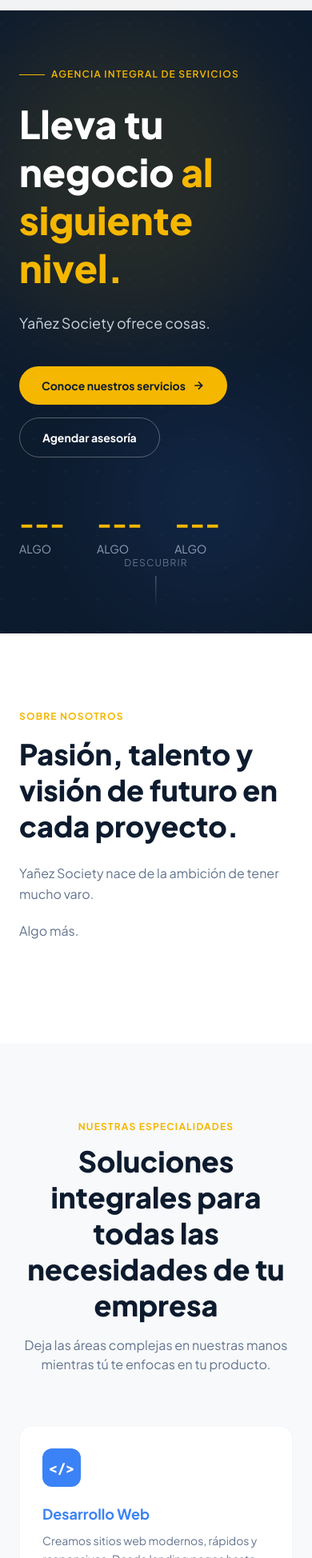
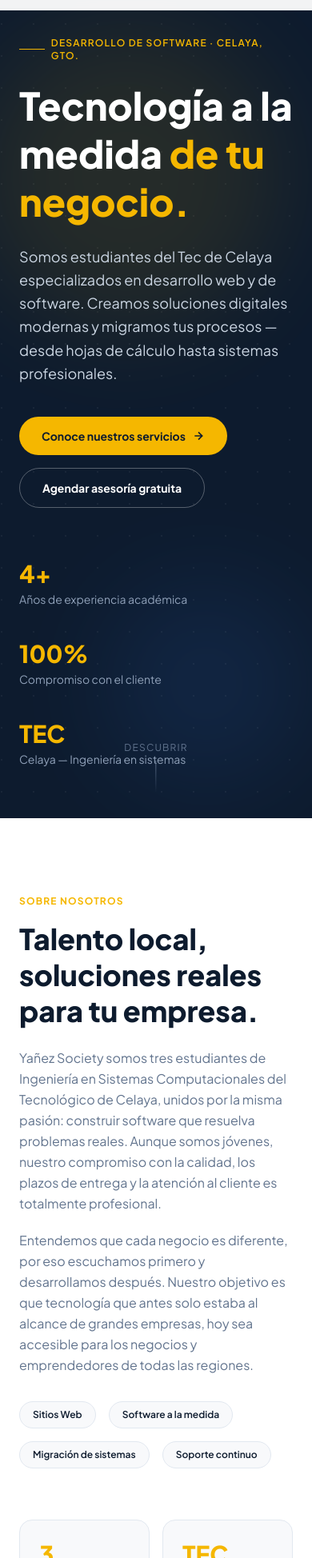
Before and after one commit to BlaKCronic/Society, a React (Vite) app: page / in a window 390 px wide. Shown: the part 52-2000 px from the top of the page at 80% size. Built offline with nearby package versions, Linux system fonts and the light colour scheme.

Commit message:
actualizacion de los datos

```diff
--- a/src/components/About.jsx
+++ b/src/components/About.jsx
@@ -6,14 +6,35 @@
           <div>
             <p className="text-xs font-bold tracking-widest uppercase mb-4" style={{ color: '#f5b700' }}>Sobre Nosotros</p>
             <h2 className="text-4xl md:text-5xl font-extrabold leading-tight mb-6" style={{ color: '#0d1b2e' }}>
-              Pasión, talento y visión de futuro en cada proyecto.
+              Talento local, soluciones reales para tu empresa.
             </h2>
             <p className="text-slate-500 leading-relaxed mb-5">
-              Yañez Society nace de la ambición de tener mucho varo.
+              Yañez Society somos tres estudiantes de Ingeniería en Sistemas Computacionales del Tecnológico de Celaya, unidos por la misma pasión: construir software que resuelva problemas reales. Aunque somos jóvenes, nuestro compromiso con la calidad, los plazos de entrega y la atención al cliente es totalmente profesional.
             </p>
             <p className="text-slate-500 leading-relaxed mb-8">
-              Algo más.
+              Entendemos que cada negocio es diferente, por eso escuchamos primero y desarrollamos después. Nuestro objetivo es que tecnología que antes solo estaba al alcance de grandes empresas, hoy sea accesible para los negocios y emprendedores de todas las regiones.
             </p>
+            <div className="flex flex-wrap gap-4">
+              {['Sitios Web', 'Software a la medida', 'Migración de sistemas', 'Soporte continuo'].map((tag) => (
+                <span key={tag} className="text-xs font-semibold px-4 py-2 rounded-full border" style={{ color: '#0d1b2e', borderColor: '#e2e8f0', backgroundColor: '#f8f9fb' }}>
+                  {tag}
+                </span>
+              ))}
+            </div>
+          </div>
+
+          <div className="grid grid-cols-2 gap-4">
+            {[
+              { number: '3', label: 'Fundadores especializados en desarrollo' },
+              { number: 'TEC', label: 'Celaya — formación de alto nivel técnico' },
+              { number: '∞', label: 'Disposición y flexibilidad de horario' },
+              { number: 'Cero', label: 'Costos ocultos — siempre transparencia total' },
+            ].map((item) => (
+              <div key={item.label} className="rounded-2xl p-6 flex flex-col gap-2" style={{ backgroundColor: '#f8f9fb', border: '1px solid #e2e8f0' }}>
+                <span className="text-3xl font-extrabold" style={{ color: '#f5b700' }}>{item.number}</span>
+                <span className="text-sm text-slate-500 leading-snug">{item.label}</span>
+              </div>
+            ))}
           </div>
         </div>
       </div>
--- a/src/components/Contact.jsx
+++ b/src/components/Contact.jsx
@@ -18,10 +18,10 @@
           <div>
             <p className="text-xs font-bold tracking-widest uppercase mb-4" style={{ color: '#f5b700' }}>Contacto</p>
             <h2 className="text-4xl md:text-5xl font-extrabold leading-tight mb-5" style={{ color: '#0d1b2e' }}>
-              Iniciemos tu próximo gran proyecto.
+              Cuéntanos tu idea, nosotros la hacemos realidad.
             </h2>
             <p className="text-slate-500 leading-relaxed mb-10">
-              ¿Tienes una idea en mente? Escríbenos y agendaremos una reunión para evaluar cómo podemos ayudarte.
+              La primera asesoría es completamente gratuita. Agenda una reunión con nosotros y evaluamos juntos cómo podemos ayudarte con tu proyecto.
             </p>
             <div className="space-y-5">
               <div className="flex items-center gap-4">
@@ -43,8 +43,20 @@
                   </svg>
                 </div>
                 <div>
-                  <div className="font-semibold text-sm" style={{ color: '#0d1b2e' }}>Teléfono</div>
-                  <div className="text-slate-500 text-sm">+1234567890</div>
+                  <div className="font-semibold text-sm" style={{ color: '#0d1b2e' }}>WhatsApp / Teléfono</div>
+                  <div className="text-slate-500 text-sm">+52 461 XXX XXXX</div>
+                </div>
+              </div>
+              <div className="flex items-center gap-4">
+                <div className="w-11 h-11 rounded-xl flex items-center justify-center bg-white flex-shrink-0" style={{ boxShadow: '0 1px 6px rgba(0,0,0,0.08)' }}>
+                  <svg width="18" height="18" viewBox="0 0 24 24" fill="none" stroke="#64748b" strokeWidth="2">
+                    <path d="M21 10c0 7-9 13-9 13s-9-6-9-13a9 9 0 0 1 18 0z" />
+                    <circle cx="12" cy="10" r="3" />
+                  </svg>
+                </div>
+                <div>
+                  <div className="font-semibold text-sm" style={{ color: '#0d1b2e' }}>Ubicación</div>
+                  <div className="text-slate-500 text-sm">Celaya, Guanajuato — reuniones presenciales disponibles</div>
                 </div>
               </div>
             </div>
@@ -59,15 +71,16 @@
                   </svg>
                 </div>
                 <h3 className="font-bold text-xl mb-2" style={{ color: '#0d1b2e' }}>¡Mensaje enviado!</h3>
-                <p className="text-slate-500 text-sm">Nos pondremos en contacto contigo muy pronto.</p>
+                <p className="text-slate-500 text-sm">Nos pondremos en contacto contigo en menos de 24 horas.</p>
               </div>
             ) : (
               <>
-                <h3 className="font-bold text-xl mb-6" style={{ color: '#0d1b2e' }}>Envíanos un mensaje</h3>
+                <h3 className="font-bold text-xl mb-1" style={{ color: '#0d1b2e' }}>Envíanos un mensaje</h3>
+                <p className="text-slate-400 text-xs mb-6">Primera asesoría 100% gratuita y sin compromiso.</p>
                 <form onSubmit={handleSubmit} className="space-y-4">
                   <div>
                     <label className="block text-xs font-semibold text-slate-600 mb-1.5">Nombre o Empresa</label>
-                    <input type="text" placeholder="Ej: Luis Lao" value={form.name} onChange={(e) => setForm({ ...form, name: e.target.value })} className={inputClass} required />
+                    <input type="text" placeholder="Ej: Ferretería El Clavo" value={form.name} onChange={(e) => setForm({ ...form, name: e.target.value })} className={inputClass} required />
                   </div>
                   <div>
                     <label className="block text-xs font-semibold text-slate-600 mb-1.5">Correo Electrónico</label>
@@ -77,16 +90,18 @@
                     <label className="block text-xs font-semibold text-slate-600 mb-1.5">Servicio de Interés</label>
                     <select value={form.service} onChange={(e) => setForm({ ...form, service: e.target.value })} className={inputClass}>
                       <option value="">Selecciona un servicio</option>
-                      <option>Desarrollo Web</option>
-                      <option>Desarrollo de Software</option>
+                      <option>Desarrollo Web (sitio o tienda en línea)</option>
+                      <option>Desarrollo de Software a la medida</option>
+                      <option>Migración de Excel a sistema profesional</option>
+                      <option>Otro / No sé por dónde empezar</option>
                     </select>
                   </div>
                   <div>
-                    <label className="block text-xs font-semibold text-slate-600 mb-1.5">Mensaje</label>
-                    <textarea rows={4} placeholder="Cuéntanos un poco sobre tu proyecto o necesidad..." value={form.message} onChange={(e) => setForm({ ...form, message: e.target.value })} className={`${inputClass} resize-none`} required />
+                    <label className="block text-xs font-semibold text-slate-600 mb-1.5">Cuéntanos tu idea o problema</label>
+                    <textarea rows={4} placeholder="Ej: Tengo una tienda y quiero un sistema para controlar mi inventario y ventas..." value={form.message} onChange={(e) => setForm({ ...form, message: e.target.value })} className={`${inputClass} resize-none`} required />
                   </div>
                   <button type="submit" className="w-full py-3.5 rounded-xl font-bold text-sm transition-all hover:opacity-90 cursor-pointer" style={{ backgroundColor: '#f5b700', color: '#0d1b2e' }}>
-                    Enviar mensaje
+                    Solicitar asesoría gratuita
                   </button>
                 </form>
               </>
--- a/src/components/Footer.jsx
+++ b/src/components/Footer.jsx
@@ -1,18 +1,23 @@
 export default function Footer() {
   return (
     <footer style={{ backgroundColor: '#0d1b2e' }} className="py-10 border-t border-white/5">
-      <div className="max-w-7xl mx-auto px-6 flex flex-col md:flex-row items-center justify-between gap-4">
-        <div className="flex items-center gap-2">
-          <div className="w-8 h-8 rounded-lg flex items-center justify-center text-white text-xs font-bold" style={{ backgroundColor: 'rgba(245,183,0,0.2)', border: '1px solid rgba(245,183,0,0.3)' }}>
-            YS
+      <div className="max-w-7xl mx-auto px-6 flex flex-col md:flex-row items-center justify-between gap-6">
+        <div className="flex flex-col items-center md:items-start gap-1">
+          <div className="flex items-center gap-2">
+            <div className="w-8 h-8 rounded-lg flex items-center justify-center text-white text-xs font-bold" style={{ backgroundColor: 'rgba(245,183,0,0.2)', border: '1px solid rgba(245,183,0,0.3)' }}>
+              YS
+            </div>
+            <span className="text-white font-bold text-sm">Yañez Society</span>
           </div>
-          <span className="text-white font-bold text-sm">Yañez Society</span>
+          <p className="text-slate-500 text-xs">Tecnológico de Celaya · Celaya, Guanajuato</p>
         </div>
-        <p className="text-slate-500 text-xs">
+
+        <p className="text-slate-500 text-xs text-center">
           © {new Date().getFullYear()} Yañez Society. Todos los derechos reservados.
         </p>
+
         <div className="flex gap-6">
-          {[['Inicio', '#inicio'], ['Servicios', '#servicios'], ['Contacto', '#contacto']].map(([label, href]) => (
+          {[['Inicio', '#inicio'], ['Servicios', '#servicios'], ['Equipo', '#equipo'], ['Contacto', '#contacto']].map(([label, href]) => (
             <a key={label} href={href} className="text-slate-500 hover:text-slate-300 text-xs transition-colors">
               {label}
             </a>
--- a/src/components/Hero.jsx
+++ b/src/components/Hero.jsx
@@ -12,17 +12,17 @@
           <div className="inline-flex items-center gap-2 mb-6">
             <div className="w-8 h-px" style={{ backgroundColor: '#f5b700' }} />
             <span className="text-xs font-semibold tracking-widest uppercase" style={{ color: '#f5b700' }}>
-              Agencia integral de servicios
+              Desarrollo de software · Celaya, Gto.
             </span>
           </div>
 
           <h1 className="text-5xl md:text-7xl font-extrabold leading-tight text-white mb-6">
-            Lleva tu negocio{' '}
-            <span style={{ color: '#f5b700' }}>al siguiente nivel.</span>
+            Tecnología a la medida{' '}
+            <span style={{ color: '#f5b700' }}>de tu negocio.</span>
           </h1>
 
           <p className="text-lg text-slate-300 max-w-xl mb-10 leading-relaxed">
-            Yañez Society ofrece cosas.
+            Somos estudiantes del Tec de Celaya especializados en desarrollo web y de software. Creamos soluciones digitales modernas y migramos tus procesos — desde hojas de cálculo hasta sistemas profesionales.
           </p>
 
           <div className="flex flex-wrap items-center gap-4 mb-16">
@@ -33,15 +33,15 @@
               </svg>
             </a>
             <a href="#contacto" className="px-7 py-3.5 rounded-full font-bold text-sm border text-white transition-all hover:bg-white/10" style={{ borderColor: 'rgba(255,255,255,0.3)' }}>
-              Agendar asesoría
+              Agendar asesoría gratuita
             </a>
           </div>
 
           <div className="flex flex-wrap gap-10">
             {[
-              { value: '---', label: 'ALGO' },
-              { value: '---', label: 'ALGO' },
-              { value: '---', label: 'ALGO' },
+              { value: '4+', label: 'Años de experiencia académica' },
+              { value: '100%', label: 'Compromiso con el cliente' },
+              { value: 'TEC', label: 'Celaya — Ingeniería en sistemas' },
             ].map((stat) => (
               <div key={stat.label}>
                 <div className="text-3xl font-extrabold" style={{ color: '#f5b700' }}>{stat.value}</div>
--- a/src/components/Services.jsx
+++ b/src/components/Services.jsx
@@ -1,7 +1,25 @@
 const services = [
-  { icon: '</>', color: '#3b82f6', title: 'Desarrollo Web', description: 'Creamos sitios web modernos, rápidos y responsivos. Desde landing pages hasta e-commerce completos y aplicaciones web a medida.' },
-  { icon: '▦', color: '#10b981', title: 'Cosa', description: 'Algo.' },
-  { icon: '⬡', color: '#06b6d4', title: 'Cosa', description: 'Algo.' },
+  {
+    icon: '</>',
+    color: '#3b82f6',
+    title: 'Desarrollo Web',
+    description: 'Diseñamos y construimos sitios web modernos, rápidos y responsivos. Landing pages, portafolios, catálogos en línea, e-commerce y aplicaciones web a la medida de tu negocio.',
+    bullets: ['Diseño UI/UX atractivo', 'Adaptable a celular y tablet', 'SEO básico incluido', 'Entrega en tiempo acordado'],
+  },
+  {
+    icon: '⬡',
+    color: '#10b981',
+    title: 'Desarrollo de Software',
+    description: 'Creamos sistemas de escritorio o web totalmente personalizados: control de inventario, facturación, agendas, CRM, reportes y cualquier proceso que necesites automatizar.',
+    bullets: ['Análisis de requerimientos sin costo', 'Interfaz intuitiva', 'Base de datos robusta', 'Documentación y capacitación'],
+  },
+  {
+    icon: '⇄',
+    color: '#f59e0b',
+    title: 'Migración de Software',
+    description: '¿Todavía usas hojas de Excel para controlar tu negocio? Te ayudamos a migrar tus procesos a un sistema profesional: más rápido, seguro y fácil de usar para todo tu equipo.',
+    bullets: ['De Excel a sistema web o desktop', 'Sin pérdida de tu información', 'Capacitación al equipo', 'Soporte post-migración'],
+  },
 ]
 
 export default function Services() {
@@ -11,24 +29,43 @@
         <div className="text-center mb-16">
           <p className="text-xs font-bold tracking-widest uppercase mb-3" style={{ color: '#f5b700' }}>Nuestras Especialidades</p>
           <h2 className="text-4xl md:text-5xl font-extrabold leading-tight max-w-2xl mx-auto mb-4" style={{ color: '#0d1b2e' }}>
-            Soluciones integrales para todas las necesidades de tu empresa
+            Soluciones digitales completas para tu empresa
           </h2>
           <p className="text-slate-500 max-w-xl mx-auto">
-            Deja las áreas complejas en nuestras manos mientras tú te enfocas en tu producto.
+            Desde una página web hasta un sistema empresarial completo — nos adaptamos al tamaño y presupuesto de tu negocio.
           </p>
         </div>
 
         <div className="grid md:grid-cols-2 lg:grid-cols-3 gap-6">
           {services.map((svc) => (
-            <div key={svc.title} className="bg-white rounded-2xl p-7 border border-slate-100 transition-all hover:border-slate-200 hover:shadow-lg hover:-translate-y-0.5">
-              <div className="w-12 h-12 rounded-xl flex items-center justify-center text-white text-lg font-bold mb-5" style={{ backgroundColor: svc.color }}>
+            <div key={svc.title} className="bg-white rounded-2xl p-7 border border-slate-100 transition-all hover:border-slate-200 hover:shadow-lg hover:-translate-y-0.5 flex flex-col">
+              <div className="w-12 h-12 rounded-xl flex items-center justify-center text-white text-lg font-bold mb-5 flex-shrink-0" style={{ backgroundColor: svc.color }}>
                 {svc.icon}
               </div>
-              <h3 className="font-bold text-lg mb-2" style={{ color: svc.color }}>{svc.title}</h3>
-              <p className="text-slate-500 text-sm leading-relaxed">{svc.description}</p>
+              <h3 className="font-bold text-lg mb-2" style={{ color: '#0d1b2e' }}>{svc.title}</h3>
+              <p className="text-slate-500 text-sm leading-relaxed mb-5">{svc.description}</p>
+              <ul className="space-y-2 mt-auto">
+                {svc.bullets.map((b) => (
+                  <li key={b} className="flex items-center gap-2 text-xs text-slate-500">
+                    <span className="w-4 h-4 rounded-full flex items-center justify-center flex-shrink-0" style={{ backgroundColor: `${svc.color}20` }}>
+                      <svg width="8" height="8" viewBox="0 0 24 24" fill="none" stroke={svc.color} strokeWidth="3">
+                        <path d="M20 6L9 17l-5-5" strokeLinecap="round" strokeLinejoin="round" />
+                      </svg>
+                    </span>
+                    {b}
+                  </li>
+                ))}
+              </ul>
             </div>
           ))}
         </div>
+
+        <p className="text-center text-slate-400 text-sm mt-10">
+          ¿No encuentras lo que buscas?{' '}
+          <a href="#contacto" className="font-semibold underline underline-offset-2" style={{ color: '#f5b700' }}>
+            Escríbenos y lo evaluamos juntos.
+          </a>
+        </p>
       </div>
     </section>
   )
--- a/src/components/Team.jsx
+++ b/src/components/Team.jsx
@@ -1,7 +1,25 @@
 const team = [
-  { name: 'Josué Yañez', role: 'CEO & Desarrollo de software', initials: 'JY', color: '#3b82f6' },
-  { name: 'Roberto Roque', role: 'Desarrollo y diseño de software y web', initials: 'RR', color: '#10b981' },
-  { name: 'Christian Ponce', role: 'Desarrollo y diseño de software y web', initials: 'CP', color: '#8b5cf6' },
+  {
+    name: 'Josué Yañez',
+    role: 'CEO & Desarrollo de Software',
+    description: 'Lidera la arquitectura de sistemas y coordina los proyectos. Especialista en backend y bases de datos.',
+    initials: 'JY',
+    color: '#3b82f6',
+  },
+  {
+    name: 'Christian Eduardo',
+    role: 'Desarrollo Web & Software',
+    description: 'Diseña y programa interfaces modernas. Domina el desarrollo frontend y la experiencia de usuario.',
+    initials: 'CE',
+    color: '#10b981',
+  },
+  {
+    name: 'Roberto Roque',
+    role: 'Desarrollo Web & Software',
+    description: 'Experto en integración de sistemas y lógica de negocio. Se encarga de que todo funcione de punta a punta.',
+    initials: 'RR',
+    color: '#8b5cf6',
+  },
 ]
 
 export default function Team() {
@@ -12,40 +30,33 @@
           <p className="text-xs font-bold tracking-widest uppercase mb-3" style={{ color: '#f5b700' }}>Nuestro Equipo</p>
           <h2 className="text-4xl md:text-5xl font-extrabold mb-4" style={{ color: '#0d1b2e' }}>Conoce a los fundadores</h2>
           <p className="text-slate-500 max-w-xl mx-auto">
-            Somos un equipo de..
+            Tres estudiantes del Tecnológico de Celaya unidos por la misma visión: llevar tecnología de calidad a los negocios del Bajío.
           </p>
         </div>
 
-        <div className="grid sm:grid-cols-2 lg:grid-cols-4 gap-6">
+        <div className="grid sm:grid-cols-3 gap-6 max-w-4xl mx-auto">
           {team.map((member) => (
-            <div key={member.name} className="group rounded-2xl overflow-hidden" style={{ backgroundColor: '#0d1b2e' }}>
-              <div className="h-52 flex items-center justify-center relative" style={{ background: `linear-gradient(135deg, ${member.color}33 0%, #0d1b2e 100%)` }}>
+            <div key={member.name} className="group rounded-2xl overflow-hidden flex flex-col" style={{ backgroundColor: '#0d1b2e' }}>
+              <div className="h-48 flex items-center justify-center relative" style={{ background: `linear-gradient(135deg, ${member.color}33 0%, #0d1b2e 100%)` }}>
                 <div className="w-24 h-24 rounded-full flex items-center justify-center text-white text-3xl font-bold"
                   style={{ backgroundColor: `${member.color}40`, border: `2px solid ${member.color}60` }}>
                   {member.initials}
                 </div>
-                <div className="absolute bottom-4 left-0 right-0 flex justify-center gap-2 opacity-0 group-hover:opacity-100 transition-opacity">
-                  <a href="#" className="w-8 h-8 rounded-full bg-white flex items-center justify-center text-slate-700 hover:bg-slate-100 transition-colors">
-                    <svg width="13" height="13" viewBox="0 0 24 24" fill="currentColor">
-                      <path d="M16 8a6 6 0 0 1 6 6v7h-4v-7a2 2 0 0 0-4 0v7h-4v-7a6 6 0 0 1 6-6zM2 9h4v12H2z" />
-                      <circle cx="4" cy="4" r="2" />
-                    </svg>
-                  </a>
-                  <a href="#" className="w-8 h-8 rounded-full bg-white flex items-center justify-center text-slate-700 hover:bg-slate-100 transition-colors">
-                    <svg width="13" height="13" viewBox="0 0 24 24" fill="none" stroke="currentColor" strokeWidth="2">
-                      <path d="M4 4h16c1.1 0 2 .9 2 2v12c0 1.1-.9 2-2 2H4c-1.1 0-2-.9-2-2V6c0-1.1.9-2 2-2z" />
-                      <polyline points="22,6 12,13 2,6" />
-                    </svg>
-                  </a>
-                </div>
               </div>
-              <div className="p-5">
-                <h3 className="font-bold text-white text-sm">{member.name}</h3>
-                <p className="text-slate-400 text-xs mt-1">{member.role}</p>
-                <div className="mt-3 h-0.5 w-8 rounded" style={{ backgroundColor: member.color }} />
+              <div className="p-6 flex flex-col flex-1">
+                <h3 className="font-bold text-white text-base">{member.name}</h3>
+                <p className="text-xs font-semibold mt-0.5 mb-3" style={{ color: member.color }}>{member.role}</p>
+                <p className="text-slate-400 text-xs leading-relaxed flex-1">{member.description}</p>
+                <div className="mt-4 h-0.5 w-8 rounded" style={{ backgroundColor: member.color }} />
               </div>
             </div>
           ))}
+        </div>
+
+        <div className="mt-16 rounded-2xl p-8 text-center max-w-2xl mx-auto" style={{ backgroundColor: '#f8f9fb', border: '1px solid #e2e8f0' }}>
+          <p className="text-slate-500 text-sm leading-relaxed">
+            <strong className="text-slate-700">Estudiantes del Tec de Celaya</strong> — Ingeniería en Sistemas Computacionales. Comprometidos con la calidad, la puntualidad y la honestidad en cada entrega.
+          </p>
         </div>
       </div>
     </section>
--- a/src/components/WhyUs.jsx
+++ b/src/components/WhyUs.jsx
@@ -1,23 +1,28 @@
 const reasons = [
   {
-    title: 'Algo',
-    description: 'Algo.',
+    title: 'Precio accesible',
+    description: 'Al ser estudiantes tenemos costos operativos bajos, lo que se traduce en precios competitivos sin sacrificar calidad.',
+    path: 'M12 2a10 10 0 1 0 0 20A10 10 0 0 0 12 2zM12 6v6l4 2',
+  },
+  {
+    title: 'Atención personalizada',
+    description: 'No eres un ticket de soporte. Tienes comunicación directa con los desarrolladores durante todo el proyecto.',
+    path: 'M17 21v-2a4 4 0 0 0-4-4H5a4 4 0 0 0-4 4v2M12 7a4 4 0 1 0 0-8 4 4 0 0 0 0 8',
+  },
+  {
+    title: 'Tecnología actual',
+    description: 'Usamos las herramientas y frameworks modernos que aprendemos en el Tec: React, bases de datos SQL/NoSQL, Python, y más.',
     path: 'M13 2L3 14h9l-1 8 10-12h-9l1-8z',
   },
   {
-    title: 'Algo',
-    description: 'Algo.',
+    title: 'Soporte post-entrega',
+    description: 'Una vez entregado tu proyecto, seguimos disponibles para ajustes, correcciones y mejoras continuas.',
     path: 'M12 22s8-4 8-10V5l-8-3-8 3v7c0 6 8 10 8 10z',
   },
   {
-    title: 'Algo',
-    description: 'Algo.',
-    path: 'M17 21v-2a4 4 0 0 0-4-4H5a4 4 0 0 0-4 4v2',
-  },
-  {
-    title: 'Algo',
-    description: 'Algo.',
-    path: 'M12 2a10 10 0 1 0 0 20A10 10 0 0 0 12 2zM12 6v6l4 2',
+    title: 'Entregas en tiempo',
+    description: 'Nos comprometemos con fechas reales. Establecemos un plan de trabajo claro y te mantenemos informado en cada etapa.',
+    path: 'M8 6h13M8 12h13M8 18h13M3 6h.01M3 12h.01M3 18h.01',
   },
 ]
 
@@ -26,16 +31,21 @@
     <section id="elegirnos" className="py-24" style={{ backgroundColor: '#0d1b2e' }}>
       <div className="max-w-7xl mx-auto px-6">
         <div className="grid md:grid-cols-2 gap-16 items-start">
-          <div>
+          <div className="md:sticky md:top-28">
             <p className="text-xs font-bold tracking-widest uppercase mb-4" style={{ color: '#f5b700' }}>Por qué elegirnos</p>
             <h2 className="text-4xl md:text-5xl font-extrabold leading-tight text-white mb-6">
-              Necesitamos{' '}
-              <span style={{ color: '#f5b700' }}>DINERO</span>, es hora de{' '}
-              <span style={{ color: '#f5b700' }}>CHAMBEAR</span>.
+              Experiencia de equipo senior,{' '}
+              <span style={{ color: '#f5b700' }}>precios de equipo joven.</span>
             </h2>
-            <p className="text-slate-400 leading-relaxed max-w-md">
-              Yañez Society (algo).
+            <p className="text-slate-400 leading-relaxed max-w-md mb-8">
+              Somos estudiantes del Tec de Celaya con ganas de demostrar de lo que somos capaces. Cada proyecto es una oportunidad de brillar y construir relaciones duraderas con nuestros clientes.
             </p>
+            <a href="#contacto" className="inline-flex items-center gap-2 px-7 py-3.5 rounded-full font-bold text-sm transition-all hover:opacity-90" style={{ backgroundColor: '#f5b700', color: '#0d1b2e' }}>
+              Hablemos de tu proyecto
+              <svg width="16" height="16" viewBox="0 0 24 24" fill="none" stroke="currentColor" strokeWidth="2.5">
+                <path d="M5 12h14M12 5l7 7-7 7" />
+              </svg>
+            </a>
           </div>
 
           <div className="grid grid-cols-2 gap-4">
```
